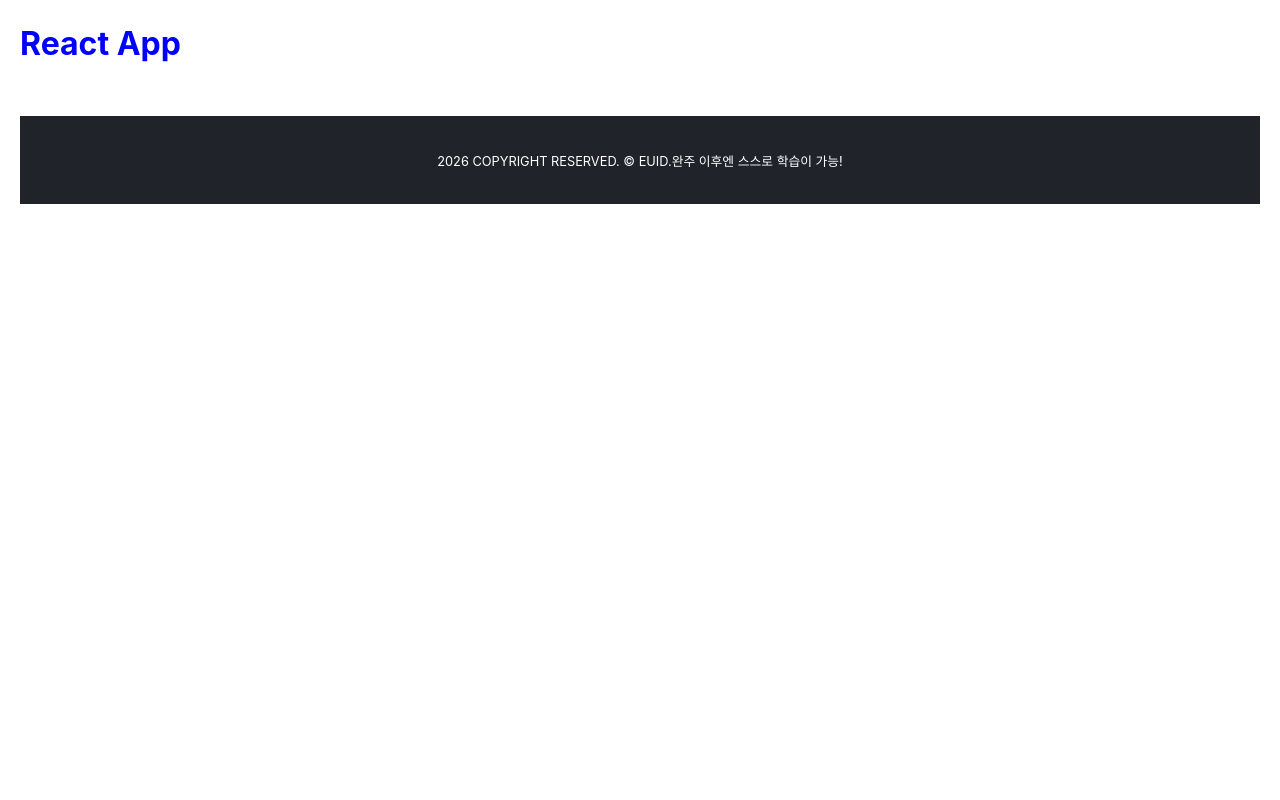
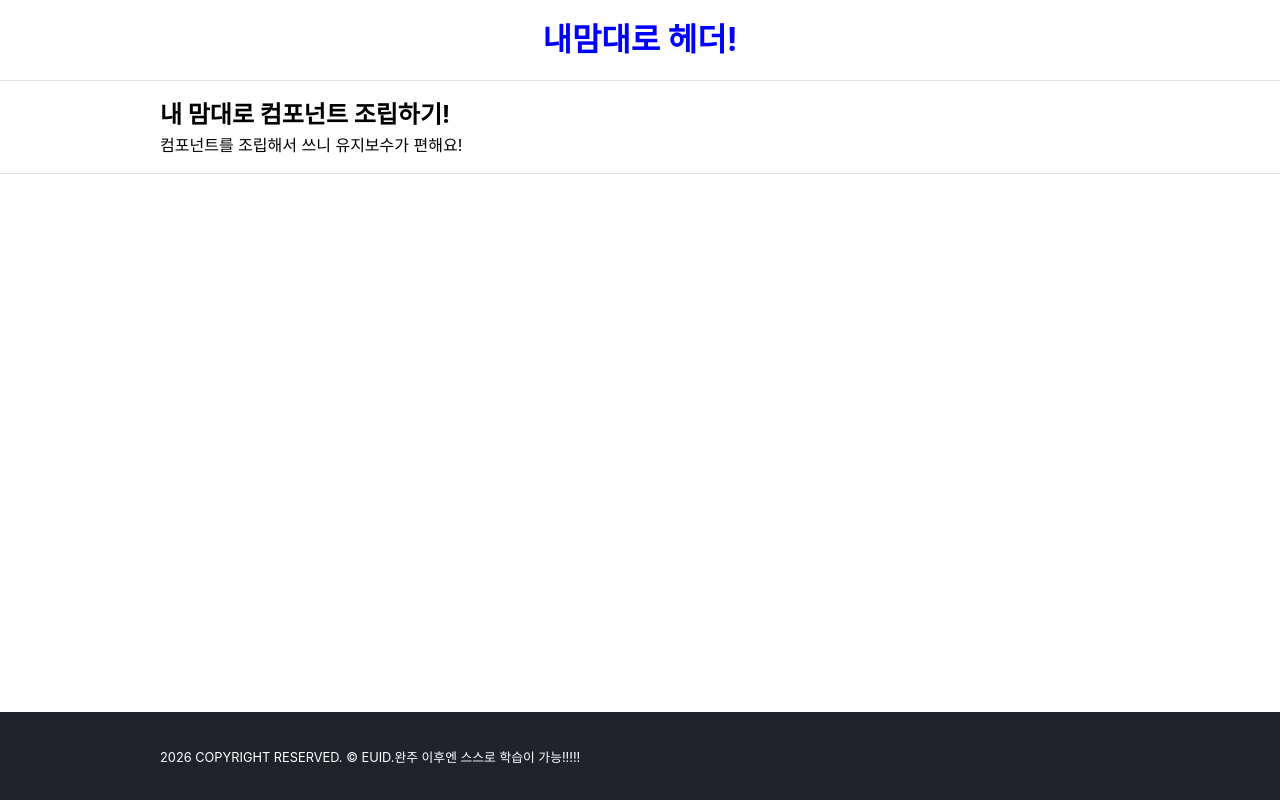
Before and after one commit to ruiwaa/likelion-16th-react, a React (Vite) app in the folder learning-react/02-State-이벤트-핸들링/: page / in a window 1280 px wide. Built offline with nearby package versions, Linux system fonts and the light colour scheme.

Commit message:
learn. Wrapper 컴포넌트 Footer 내부에 적용

```diff
--- a/learning-react/02-State-이벤트-핸들링/src/app/index.tsx
+++ b/learning-react/02-State-이벤트-핸들링/src/app/index.tsx
@@ -1,11 +1,21 @@
+import Header from '@/components/Header'
 import Footer from '@/components/Footer'
 import S from './style.module.css'
 //import { createElement } from 'react'
 
 export default function App() {
-  return (<div className={S.container}>
-    <h1>React App</h1>
-    <Footer slogan ={'완주 이후엔 스스로 학습이 가능!'}/>
+  return (
+  <div className={S.container}>
+    <Header>
+      <h1>내맘대로 헤더!</h1>
+    </Header>
+
+    <Header>
+      <h2>내 맘대로 컴포넌트 조립하기!</h2>
+      <p>컴포넌트를 조립해서 쓰니 유지보수가 편해요!</p>
+    </Header>
+    <div data-placeholder />
+    <Footer slogan ={'완주 이후엔 스스로 학습이 가능!!!!!'}/>
 
    {/* {createElement(
      // Component Name
--- a/learning-react/02-State-이벤트-핸들링/src/app/style.module.css
+++ b/learning-react/02-State-이벤트-핸들링/src/app/style.module.css
@@ -1,7 +1,18 @@
 .container {
-  padding: 20px;
+  display: flex;
+  flex-direction: column;
+  min-height: 100vh;
 
   h1{
     color: blue;
+    text-align: center;
+  }
+
+  [data-placeholder] {
+    flex: 1;
+  }
+
+  small{
+    text-align: center;
   }
 }
--- a/learning-react/02-State-이벤트-핸들링/src/components/Footer/index.tsx
+++ b/learning-react/02-State-이벤트-핸들링/src/components/Footer/index.tsx
@@ -1,6 +1,21 @@
+import Wrapper from '../Wrapper';
 import S from './style.module.css'
 
-export default function Footer(props: {slogan:string}) {
+// 인터페이스 (약속) 선언
+interface FooterProps {
+  slogan: string;
+}
+
+// 타입스크립트 = 타입 시스템과 함꼐 사용할 수 있는 자바스크립트
+// export default function 함수 이름(앞에 대문자 표기)(속성_매개변수: 타입)
+export default function Footer(props: FooterProps) {
+  /**
+   * Props로 데이터 전달(부모 → 자식)
+   * - 부모에서 자식으로 전달하는 데이터
+   * - React.createElement API에서 Props
+   * - Props 타입 정의 (인라인 → 인터페이스)
+   */
+
     // 부모 컴포넌트가 자식 컴포넌트에 전달한 데이터 집합 = Props (Properties)
     // JavaScript : 함수이름(데이터) -> function 함수 이름(매개변수) {}
     // React : React.createElement(컴포넌트이름, { 키: 값 }) -> function 컴포넌트이름(props) {}
@@ -15,13 +30,6 @@ export default function Footer(props: {slogan:string}) {
   const currentYear = new Date().getFullYear()
 
   /**
-   * Props로 데이터 전달(부모 → 자식)
-   * - 부모에서 자식으로 전달하는 데이터
-   * - React.createElement API에서 Props
-   * - Props 타입 정의 (인라인 → 인터페이스)
-   */
-
-  /**
    * 접근성 고려
    * - 사용자가 이해하기 쉽고 읽기 쉽도록 저작권 레이블(label) 구성
    */
@@ -29,10 +37,12 @@ export default function Footer(props: {slogan:string}) {
 
   return (
     <footer className={S.footer}>
+      <Wrapper>
       <small aria-label={copyrightLabel}>
        {currentYear} COPYRIGHT RESERVED. © <abbr title="이듬(EUID)">EUID</abbr>.
        {props.slogan}
       </small>
+       </Wrapper>
     </footer>
   )
 }
--- a/learning-react/02-State-이벤트-핸들링/src/components/Footer/style.module.css
+++ b/learning-react/02-State-이벤트-핸들링/src/components/Footer/style.module.css
@@ -3,5 +3,4 @@
   padding: 2rem;
   background-color: #20232a;
   color: white;
-  text-align: center;
 }
--- a/learning-react/02-State-이벤트-핸들링/src/components/Header/index.tsx
+++ b/learning-react/02-State-이벤트-핸들링/src/components/Header/index.tsx
@@ -1,21 +1,34 @@
+import type { ReactNode } from 'react'
 import S from './style.module.css'
+import Wrapper from '../Wrapper'
 
-function Header() {
+interface HeaderProps {
+  children: ReactNode
+}
+
+// import { createElement } from 'react'
+
+// React.createElement API(함수)
+// const myElement = createElement('dt', { 'data-name': 'definition term' })
+
+// JSX (개발자를 위한 달콤한 문법)
+// const myElement = <dt data-name="definition term">JSX</dt>
+// console.log(myElement)
+
+function Header(props : HeaderProps) {
   /**
    * 컴포넌트의 `children` 속성
-   * - 부모 내부에 삽입되는 (리액트) 자식 요소들
+   * - 부모 내부에 삽입되는 (리액트) 자식 요소들 (배열로 들어옴)
    * - 컴포넌트의 props.children을 통해 전달됨
    * - `children` prop 타입 정의 (인라인 → 인터페이스)
    */
 
   return (
     <header className={S.header}>
-      <h2>
-        <dfn>
-          <abbr title="JavaScript eXtension">JSX</abbr>
-        </dfn>{' '}
-        기초 배우기
-      </h2>
+      <Wrapper>
+
+     {props.children}
+      </Wrapper>
     </header>
   )
 }
--- a/learning-react/02-State-이벤트-핸들링/src/components/Wrapper/index.tsx
+++ b/learning-react/02-State-이벤트-핸들링/src/components/Wrapper/index.tsx
@@ -1,13 +1,13 @@
 import S from './style.module.css'
 
-function Wrapper() {
+function Wrapper(props:{children: React.ReactNode}) {
   /**
    * 컴포넌트 children, width 속성
    * - 컴포넌트 타입 정의 (인라인 → 인터페이스)
    * - 래퍼 내부에 넣을 (리액트) 자식 요소 설정
    * - 래퍼의 너비(width) 설정
    */
-  return <div className={S.container}>래퍼(Wrapper)</div>
+  return <div className={S.container}>{props.children}</div>
 }
 
 export default Wrapper
```
